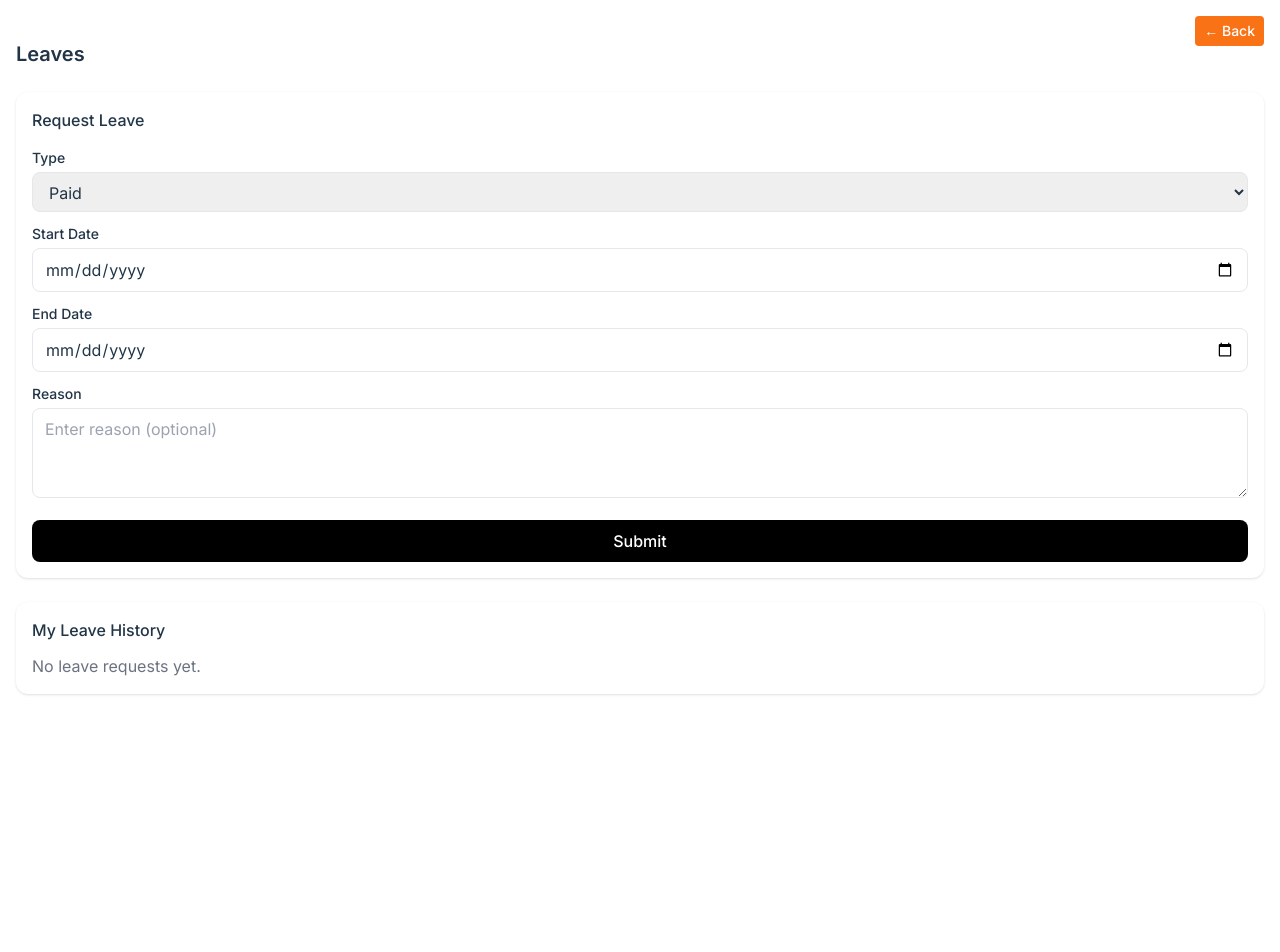
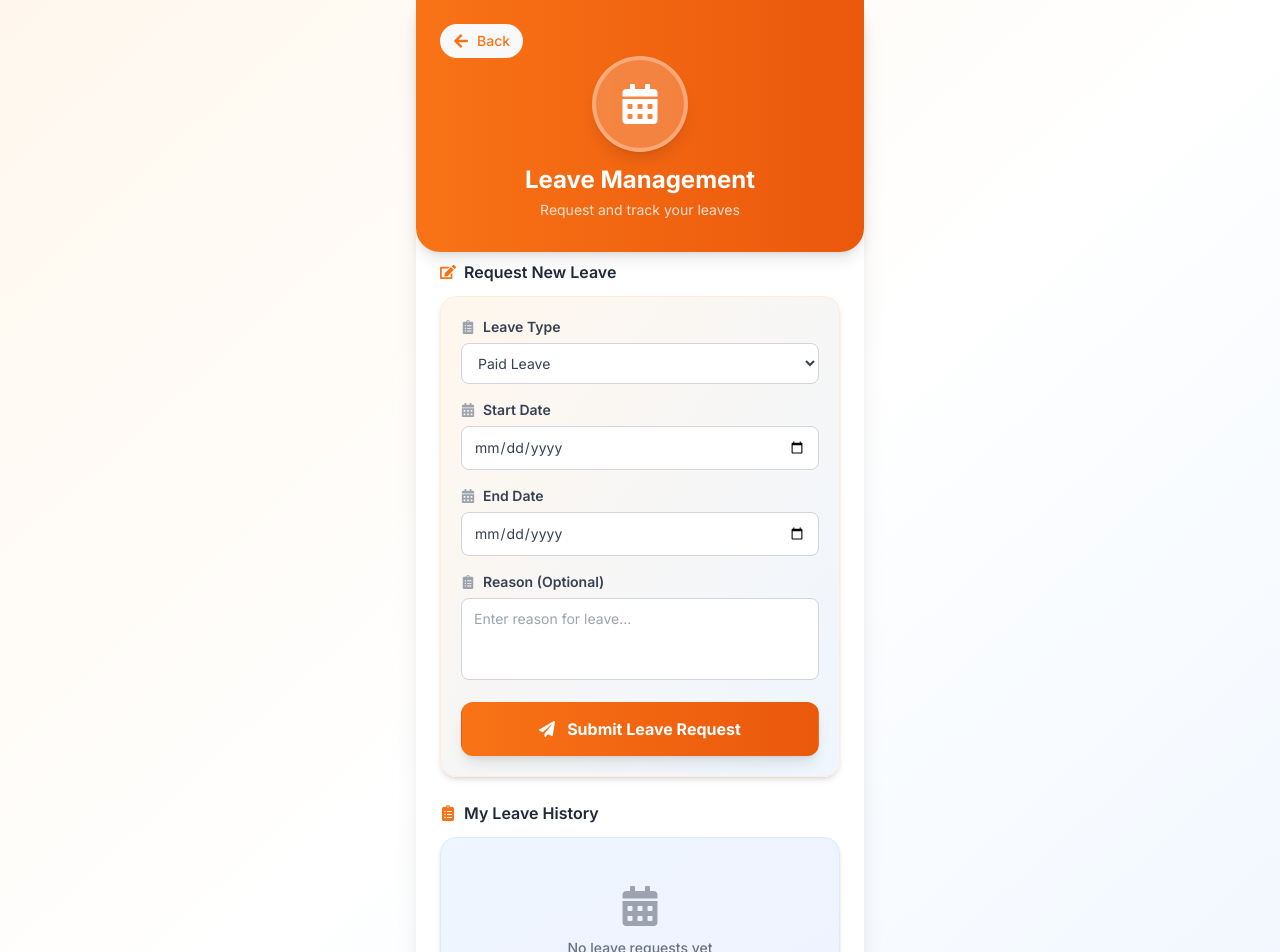
Before and after one commit to lodayamayank/laxmipowertech-frontend, a React (Vite) app: page /leaves in a window 1280 px wide. Shown: the top 952 px of the page. Before the commit the page ends 800 px from the top, so only its background shows below. Built offline with nearby package versions, Linux system fonts and the light colour scheme; no server answers.

Commit message:
Leaves frontend update

```diff
--- a/src/pages/Leaves.jsx
+++ b/src/pages/Leaves.jsx
@@ -3,19 +3,49 @@ import { useEffect, useState } from "react";
 import axios from "../utils/axios";
 import dayjs from "dayjs";
 import { useNavigate } from "react-router-dom";
+import { ToastContainer, toast } from 'react-toastify';
+import 'react-toastify/dist/ReactToastify.css';
+import {
+  FaArrowLeft,
+  FaCalendarAlt,
+  FaClipboardList,
+  FaCheckCircle,
+  FaTimesCircle,
+  FaClock,
+  FaEdit,
+  FaPaperPlane,
+} from 'react-icons/fa';
 
 
 
 const StatusBadge = ({ status }) => {
-  const cls =
-    status === "approved"
-      ? "bg-green-100 text-green-700"
-      : status === "rejected"
-      ? "bg-red-100 text-red-700"
-      : "bg-yellow-100 text-yellow-700";
+  const config = {
+    approved: {
+      bg: "bg-green-100",
+      text: "text-green-700",
+      icon: <FaCheckCircle className="inline mr-1" size={12} />,
+      border: "border-green-200"
+    },
+    rejected: {
+      bg: "bg-red-100",
+      text: "text-red-700",
+      icon: <FaTimesCircle className="inline mr-1" size={12} />,
+      border: "border-red-200"
+    },
+    pending: {
+      bg: "bg-yellow-100",
+      text: "text-yellow-700",
+      icon: <FaClock className="inline mr-1" size={12} />,
+      border: "border-yellow-200"
+    }
+  };
+
+  const { bg, text, icon, border } = config[status] || config.pending;
+
   return (
-    <span className={`px-2 py-1 rounded-full text-xs font-medium ${cls}`}>
-      {status}
+    <span className={`px-3 py-1.5 rounded-full text-xs font-semibold ${bg} ${text} ${border} border inline-flex items-center`}>
+      {icon}
+      {status.charAt(0).toUpperCase() + status.slice(1)}
     </span>
   );
 };
@@ -38,7 +68,7 @@ export default function Leaves() {
       setLeaves(res.data || []);
     } catch (err) {
       console.error(err);
-      alert("Failed to load leaves");
+      toast.error("Failed to load leaves");
     } finally {
       setLoading(false);
     }
@@ -48,12 +78,12 @@ export default function Leaves() {
     e.preventDefault();
     try {
       await axios.post("/leaves", form);
-      alert("Leave request submitted!");
+      toast.success("Leave request submitted successfully!");
       setForm({ type: "paid", startDate: "", endDate: "", reason: "" });
       loadLeaves();
     } catch (err) {
       console.error(err);
-      alert("Failed to submit leave request");
+      toast.error("Failed to submit leave request");
     }
   };
 
@@ -61,125 +91,187 @@ export default function Leaves() {
     loadLeaves();
   }, []);
 
+  if (loading) {
     return (
-    <div className="p-4 space-y-6">
+      <div className="min-h-screen bg-gradient-to-br from-orange-50 via-white to-blue-50 flex items-center justify-center">
+        <div className="text-center">
+          <div className="animate-spin rounded-full h-12 w-12 border-b-2 border-orange-500 mx-auto mb-4"></div>
+          <p className="text-gray-600">Loading leaves...</p>
+        </div>
+      </div>
+    );
+  }
+
+  return (
+    <div className="min-h-screen bg-gradient-to-br from-orange-50 via-white to-blue-50">
+      {/* Container with consistent mobile width */}
+      <div className="max-w-md mx-auto min-h-screen bg-white shadow-xl">
+        {/* Header with Gradient */}
+        <div className="bg-gradient-to-r from-orange-500 to-orange-600 px-6 pt-6 pb-8 rounded-b-3xl shadow-lg relative">
           <button
-        className="absolute top-4 right-4 text-white text-sm bg-orange-500 px-2 py-1 rounded"
+            className="absolute top-6 left-6 text-white flex items-center gap-2 hover:bg-white/20 px-3 py-1.5 rounded-full transition-all"
             onClick={() => navigate('/dashboard')}
           >
-        ← Back
+            <FaArrowLeft className="text-orange-500" size={16} />
+            <span className="text-sm text-orange-500 font-medium">Back</span>
           </button>
-      {/* Page Title */}
-      <h1 className="text-xl font-semibold">Leaves</h1>
 
+          <div className="text-center pt-8">
+            <div className="w-24 h-24 rounded-full bg-white/20 backdrop-blur-sm flex items-center justify-center text-white shadow-lg border-4 border-white/30 mx-auto mb-3">
+              <FaCalendarAlt size={40} />
+            </div>
+            <h1 className="text-white text-2xl font-bold mb-1">Leave Management</h1>
+            <p className="text-white/80 text-sm">Request and track your leaves</p>
+          </div>
+        </div>
+
+        {/* Main Content */}
+        <div className="px-6 py-6 -mt-4">
           {/* Request Leave Form */}
+          <div className="mb-6">
+            <h3 className="text-md font-semibold text-gray-800 mb-3 flex items-center gap-2">
+              <FaEdit className="text-orange-500" />
+              Request New Leave
+            </h3>
             <form
               onSubmit={handleSubmit}
-        className="bg-white shadow rounded-xl p-4 space-y-4"
+              className="bg-gradient-to-br from-orange-50 to-blue-50 rounded-2xl p-5 space-y-4 shadow-md border border-orange-100"
             >
-        <h2 className="font-medium text-base">Request Leave</h2>
-
-        <div className="grid grid-cols-1 gap-3">
               <div>
-            <label className="block text-sm font-medium mb-1">Type</label>
+                <label className="block text-sm font-semibold text-gray-700 mb-1.5">
+                  <div className="flex items-center gap-2">
+                    <FaClipboardList className="text-gray-400" size={14} />
+                    <span>Leave Type</span>
+                  </div>
+                </label>
                 <select
                   value={form.type}
                   onChange={(e) =>
                     setForm((f) => ({ ...f, type: e.target.value }))
                   }
-              className="w-full border rounded-lg px-3 py-2"
+                  className="w-full border border-gray-300 rounded-lg px-3 py-2.5 bg-white text-gray-700 text-sm focus:outline-none focus:ring-2 focus:ring-orange-500 focus:border-transparent transition-all"
                   required
                 >
-              <option value="paid">Paid</option>
-              <option value="unpaid">Unpaid</option>
-              <option value="sick">Sick</option>
-              <option value="casual">Casual</option>
+                  <option value="paid">Paid Leave</option>
+                  <option value="unpaid">Unpaid Leave</option>
+                  <option value="sick">Sick Leave</option>
+                  <option value="casual">Casual Leave</option>
                 </select>
               </div>
 
               <div>
-            <label className="block text-sm font-medium mb-1">Start Date</label>
+                <label className="block text-sm font-semibold text-gray-700 mb-1.5">
+                  <div className="flex items-center gap-2">
+                    <FaCalendarAlt className="text-gray-400" size={14} />
+                    <span>Start Date</span>
+                  </div>
+                </label>
                 <input
                   type="date"
                   value={form.startDate}
                   onChange={(e) =>
                     setForm((f) => ({ ...f, startDate: e.target.value }))
                   }
-              className="w-full border rounded-lg px-3 py-2"
+                  className="w-full border border-gray-300 rounded-lg px-3 py-2.5 bg-white text-gray-700 text-sm focus:outline-none focus:ring-2 focus:ring-orange-500 focus:border-transparent transition-all"
                   required
                 />
               </div>
 
               <div>
-            <label className="block text-sm font-medium mb-1">End Date</label>
+                <label className="block text-sm font-semibold text-gray-700 mb-1.5">
+                  <div className="flex items-center gap-2">
+                    <FaCalendarAlt className="text-gray-400" size={14} />
+                    <span>End Date</span>
+                  </div>
+                </label>
                 <input
                   type="date"
                   value={form.endDate}
                   onChange={(e) =>
                     setForm((f) => ({ ...f, endDate: e.target.value }))
                   }
-              className="w-full border rounded-lg px-3 py-2"
+                  className="w-full border border-gray-300 rounded-lg px-3 py-2.5 bg-white text-gray-700 text-sm focus:outline-none focus:ring-2 focus:ring-orange-500 focus:border-transparent transition-all"
                   required
                 />
               </div>
 
               <div>
-            <label className="block text-sm font-medium mb-1">Reason</label>
+                <label className="block text-sm font-semibold text-gray-700 mb-1.5">
+                  <div className="flex items-center gap-2">
+                    <FaClipboardList className="text-gray-400" size={14} />
+                    <span>Reason (Optional)</span>
+                  </div>
+                </label>
                 <textarea
                   value={form.reason}
                   onChange={(e) =>
                     setForm((f) => ({ ...f, reason: e.target.value }))
                   }
-              className="w-full border rounded-lg px-3 py-2"
+                  className="w-full border border-gray-300 rounded-lg px-3 py-2.5 bg-white text-gray-700 text-sm focus:outline-none focus:ring-2 focus:ring-orange-500 focus:border-transparent transition-all resize-none"
                   rows={3}
-              placeholder="Enter reason (optional)"
+                  placeholder="Enter reason for leave..."
                 />
-          </div>
               </div>
 
               <button
                 type="submit"
-          className="w-full py-2 rounded-lg bg-black text-white font-medium"
+                className="w-full py-3.5 rounded-xl bg-gradient-to-r from-orange-500 to-orange-600 text-white font-bold shadow-lg hover:from-orange-600 hover:to-orange-700 transition-all flex items-center justify-center gap-3 transform hover:scale-[1.02] active:scale-[0.98]"
               >
-          Submit
+                <FaPaperPlane size={16} />
+                <span>Submit Leave Request</span>
               </button>
             </form>
+          </div>
 
           {/* Leave History */}
-      <div className="bg-white shadow rounded-xl p-4">
-        <h2 className="font-medium text-base mb-3">My Leave History</h2>
-        {loading ? (
-          <p className="text-gray-500">Loading…</p>
-        ) : leaves.length === 0 ? (
-          <p className="text-gray-500">No leave requests yet.</p>
+          <div className="mb-6">
+            <h3 className="text-md font-semibold text-gray-800 mb-3 flex items-center gap-2">
+              <FaClipboardList className="text-orange-500" />
+              My Leave History
+            </h3>
+            <div className="bg-gradient-to-br from-blue-50 to-indigo-50 rounded-2xl p-4 shadow-md border border-blue-100">
+              {leaves.length === 0 ? (
+                <div className="text-center py-8">
+                  <FaCalendarAlt className="text-gray-400 mx-auto mb-3" size={40} />
+                  <p className="text-sm text-gray-500 font-medium">No leave requests yet</p>
+                  <p className="text-xs text-gray-400 mt-1">Your leave history will appear here</p>
+                </div>
               ) : (
-          <ul className="divide-y">
+                <ul className="space-y-3">
                   {leaves.map((l) => {
                     const days =
+                      Math.max(1,
+                        Math.round(
                           (new Date(l.endDate) - new Date(l.startDate)) /
-                  (1000 * 60 * 60 * 24) +
-                1;
+                            (1000 * 60 * 60 * 24)
+                        ) + 1
+                      );
                     return (
-                <li key={l._id} className="py-3">
-                  <div className="flex justify-between items-center">
-                    <div>
-                      <p className="font-medium capitalize">{l.type}</p>
-                      <p className="text-sm text-gray-600">
-                        {dayjs(l.startDate).format("DD MMM YYYY")} →{" "}
-                        {dayjs(l.endDate).format("DD MMM YYYY")} ({Math.max(
-                          1,
-                          days
-                        )}{" "}
-                        days)
+                      <li key={l._id} className="bg-white rounded-xl p-4 shadow-sm border border-blue-200">
+                        <div className="flex justify-between items-start mb-2">
+                          <div className="flex-1">
+                            <p className="font-semibold text-gray-800 capitalize flex items-center gap-2">
+                              <FaClipboardList className="text-orange-500" size={14} />
+                              {l.type} Leave
                             </p>
-                      {l.reason && (
-                        <p className="text-sm text-gray-500 mt-1">
-                          Reason: {l.reason}
-                        </p>
-                      )}
                           </div>
                           <StatusBadge status={l.status} />
                         </div>
+                        <div className="flex items-center gap-2 text-sm text-gray-600 mb-1">
+                          <FaCalendarAlt className="text-gray-400" size={12} />
+                          <span>
+                            {dayjs(l.startDate).format("DD MMM YYYY")} → {dayjs(l.endDate).format("DD MMM YYYY")}
+                          </span>
+                        </div>
+                        <div className="flex items-center gap-2 text-sm text-gray-600 mb-2">
+                          <FaClock className="text-gray-400" size={12} />
+                          <span className="font-medium">{days} {days === 1 ? 'day' : 'days'}</span>
+                        </div>
+                        {l.reason && (
+                          <div className="mt-2 pt-2 border-t border-gray-200">
+                            <p className="text-xs text-gray-500 italic">"{l.reason}"</p>
+                          </div>
+                        )}
                       </li>
                     );
                   })}
@@ -187,5 +279,21 @@ export default function Leaves() {
               )}
             </div>
           </div>
+
+          {/* Info Box */}
+          <div className="bg-green-50 rounded-2xl p-4 border border-green-200 flex items-start gap-3">
+            <FaCheckCircle className="text-green-600 mt-0.5" size={16} />
+            <div>
+              <p className="text-sm font-semibold text-gray-800 mb-1">Leave Request Tips</p>
+              <p className="text-xs text-gray-600">
+                Plan your leaves in advance and ensure all dates are correct. Your manager will review and approve your request.
+              </p>
+            </div>
+          </div>
+        </div>
+      </div>
+
+      <ToastContainer position="top-center" autoClose={2000} hideProgressBar />
+    </div>
   );
 }
```
Lines whose indentation alone changed are shown as unchanged.
